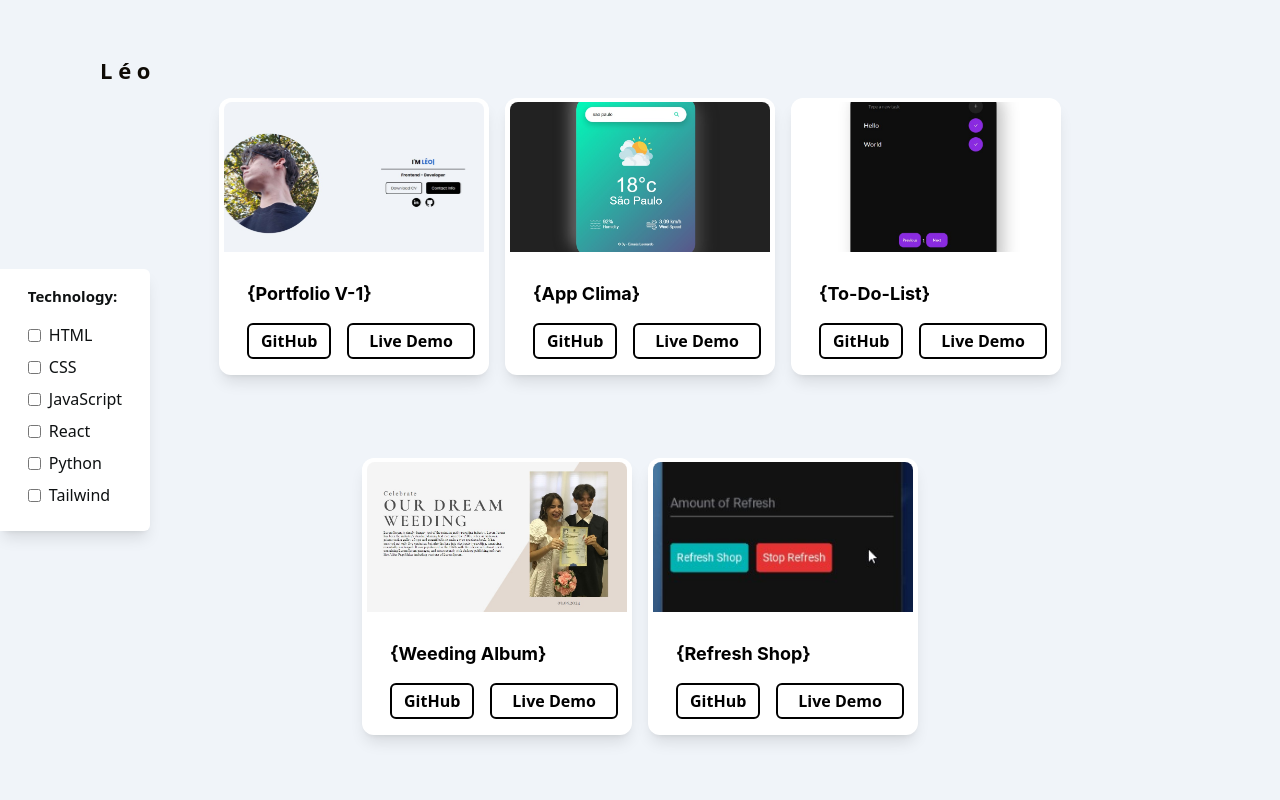
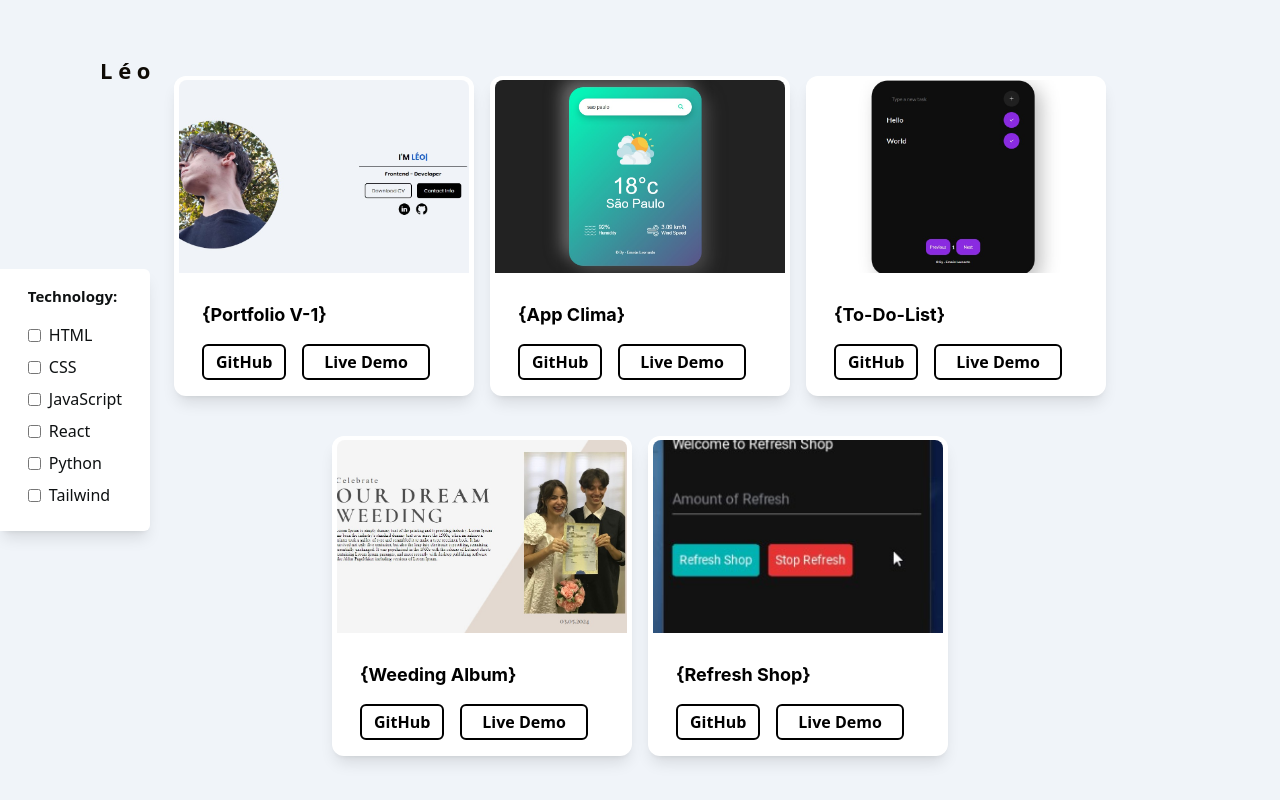
Before and after one commit to Emaus-Leonardo/Portfolio-Leo-React, a React (Vite) app: page /projects in a window 1280 px wide. Built offline with nearby package versions, Linux system fonts and the light colour scheme.

Commit message:
iniciando page my skills e ajustes nos cards e categorias

```diff
--- a/src/components/Cards.jsx
+++ b/src/components/Cards.jsx
@@ -1,12 +1,17 @@
 import React from "react";
 
-const Cards = ({ title, img, github, demo, category }) => {
+const Cards = ({ title, img, github, demo, category, summary }) => {
   return (
-    <section
-      className={`flex flex-col justify-between items-center w-[270px] h-auto bg-white text-black rounded-xl p-1 shadow-lg ${category}`}
+    <div
+      className={`relative flex flex-col justify-between items-center w-[300px] h-[320px] bg-white text-black rounded-xl p-1 shadow-lg ${category} group`}
     >
-      <div className="w-[260px] h-[150px] flex justify-center items-center rounded-t-lg overflow-hidden">
+      <div className="w-[290px] h-[200px] flex justify-center items-center rounded-t-lg overflow-hidden relative">
         <img src={img} className="object-cover w-full h-full" alt={title} />
+
+        <div className="absolute inset-0 bg-black bg-opacity-50 opacity-0 group-hover:opacity-100 transition-opacity duration-300 flex items-center justify-center">
+          <p className="text-white text-center break-words text-[13px] px-4">{summary}</p>
+        </div>
+
       </div>
 
       <div className="flex flex-col justify-center items-start mt-4 w-full pl-6 py-3">
@@ -17,7 +22,7 @@ const Cards = ({ title, img, github, demo, category }) => {
             href={github}
             target="_blank"
             rel="noopener noreferrer"
-            className="bg-transparent border-2 border-black px-3 py-1 rounded-md hover:bg-black hover:text-white transition duration-200"
+            className="bg-transparent border-2 border-black px-3 py-1 rounded-md hover:bg-black hover:text-white transition-all duration-300"
           >
             GitHub
           </a>
@@ -25,13 +30,13 @@ const Cards = ({ title, img, github, demo, category }) => {
             href={demo}
             target="_blank"
             rel="noopener noreferrer"
-            className="bg-transparent border-2 border-black px-5 py-1 rounded-md hover:bg-black hover:text-white transition duration-200"
+            className="bg-transparent border-2 border-black px-5 py-1 rounded-md hover:bg-black hover:text-white transition-all duration-300"
           >
             Live Demo
           </a>
         </div>
       </div>
-    </section>
+    </div>
   );
 };
 
--- a/src/components/Categoria.jsx
+++ b/src/components/Categoria.jsx
@@ -36,7 +36,7 @@ function Categoria({ children }) {
       >
         <div className="flex flex-col items-start">
           <h2 className="mb-4 text-[15px] font-semibold">Technology:</h2>
-          {["HTML","CSS", "JavaScript", "React", "Python",  "Tailwind"].map(
+          {["HTML", "CSS", "JavaScript", "React", "Python",  "Tailwind"].map(
             (category) => (
               <div key={category} className="mb-2 ">
                 <label className="flex items-center cursor-pointer">
--- a/src/components/animationRoutes.jsx
+++ b/src/components/animationRoutes.jsx
@@ -5,6 +5,7 @@ import { AnimatePresence } from 'framer-motion';
 import Home from '../pages/Home';
 import About from '../pages/About';
 import Projects from '../pages/Projects';
+import MySkills from '../pages/MySkills';
 
 const AnimationRoutes = () => {
   const location = useLocation();
@@ -15,6 +16,7 @@ const AnimationRoutes = () => {
         <Route path='/' element={<Home />} />
         <Route path='/about' element={<About />} />
         <Route path='/projects' element={<Projects />} />
+        <Route path='/myskills' element={<MySkills />} />
       </Routes>
     </AnimatePresence>
   );
--- /dev/null
+++ b/src/pages/MySkills/index.jsx
@@ -0,0 +1,14 @@
+import React from 'react'
+
+function MySkills() {
+  return (
+    <div className='flex justify-center items-center h-screen'>
+      <h1>My Skills</h1>
+      <div>
+
+      </div>
+    </div>
+  )
+}
+
+export default MySkills
--- a/src/pages/Projects/index.jsx
+++ b/src/pages/Projects/index.jsx
@@ -17,14 +17,15 @@ function Projects() {
       animate={{ opacity: 1 }}
       exit={{ opacity: 0 }}
       transition={Smooth}
-      className="section overflow-y-auto overflow-x-hidden bg-[#F0F4F9] "
+      className="section overflow-y-scroll overflow-x-hidden bg-[#F0F4F9]"
     >
-      <div className="mx-auto h-full relative flex items-center justify-center ">
-        <div className="flex flex-col justify-center items-center container ">
+      <div className="mx-auto h-full relative flex items-center justify-center">
+        <div className="flex flex-col justify-center items-center">
+
+          <div className="flex flex-col justify-center items-center ">
             <Categoria>
-
               <motion.div
-                initial={{ opacity: 0, y: "90%" }}
+                initial={{ opacity: 0, y: "30%" }}
                 animate={{ opacity: 1, y: 0 }}
                 exit={{ opacity: 0, y: "100%" }}
                 transition={Smooth}
@@ -35,12 +36,12 @@ function Projects() {
                   img={Portfolio}
                   github="https://github.com/Emaus-Leonardo/portfolio-leo"
                   demo="https://portfolio-leo-ecru.vercel.app/"
+                  summary="Portfolio desenvolvido em HTML, CSS e JavaScript"
                   category={["HTML", "CSS"]}
                 />
               </motion.div>
-
               <motion.div
-                initial={{ opacity: 0, y: "110%" }}
+                initial={{ opacity: 0, y: "60%" }}
                 animate={{ opacity: 1, y: 0 }}
                 exit={{ opacity: 0, y: "100%" }}
                 transition={Smooth}
@@ -51,12 +52,12 @@ function Projects() {
                   img={AppClima}
                   github="https://github.com/Emaus-Leonardo/App-Clima"
                   demo="https://emaus-leonardo.github.io/App-Clima/"
+                  summary="Aplicativo desenvolvido com intuito de aprendizagem em JavaScript, HTML e CSS"
                   category={["HTML", "JavaScript", "CSS"]}
                 />
               </motion.div>
-
               <motion.div
-                initial={{ opacity: 0, y: "120%" }}
+                initial={{ opacity: 0, y: "90%" }}
                 animate={{ opacity: 1, y: 0 }}
                 exit={{ opacity: 0, y: "100%" }}
                 transition={Smooth}
@@ -67,12 +68,12 @@ function Projects() {
                   img={ToDoList}
                   github="https://github.com/Emaus-Leonardo/To-Do-List"
                   demo="https://emaus-leonardo.github.io/To-Do-List/"
+                  summary="To do List utilizando HTML, CSS e javaScript"
                   category={["HTML", "JavaScript", "CSS"]}
                 />
               </motion.div>
-
               <motion.div
-                initial={{ opacity: 0, y: "60%" }}
+                initial={{ opacity: 0, y: "110%" }}
                 animate={{ opacity: 1, y: 0 }}
                 exit={{ opacity: 0, y: "100%" }}
                 transition={Smooth}
@@ -83,10 +84,10 @@ function Projects() {
                   img={Album}
                   github="https://github.com/Emaus-Leonardo/Weeding-album"
                   demo="https://weeding-album.vercel.app/"
+                  summary="Album de Casamento Online para armazenar fotos, foi desenvolvido em React e TailWind."
                   category={["Tailwind", "React"]}
                 />
               </motion.div>
-
               <motion.div
                 initial={{ opacity: 0, y: "130%" }}
                 animate={{ opacity: 1, y: 0 }}
@@ -98,10 +99,13 @@ function Projects() {
                   title="{Refresh Shop}"
                   img={RefreshShop}
                   github="https://github.com/Emaus-Leonardo/Refresh-Shop-App-Epic7"
+                  summary="Este é um programa de automação escrito em Python com a biblioteca PyAutoGUI e a estrutura de interface gráfica KivyMD.
+                  O objetivo do programa é automatizar o processo de atualização de uma loja virtual em um jogo, utilizando Python"
                   category={["Python"]}
                 />
               </motion.div>
             </Categoria>
+          </div>
         </div>
       </div>
     </motion.section>
```
